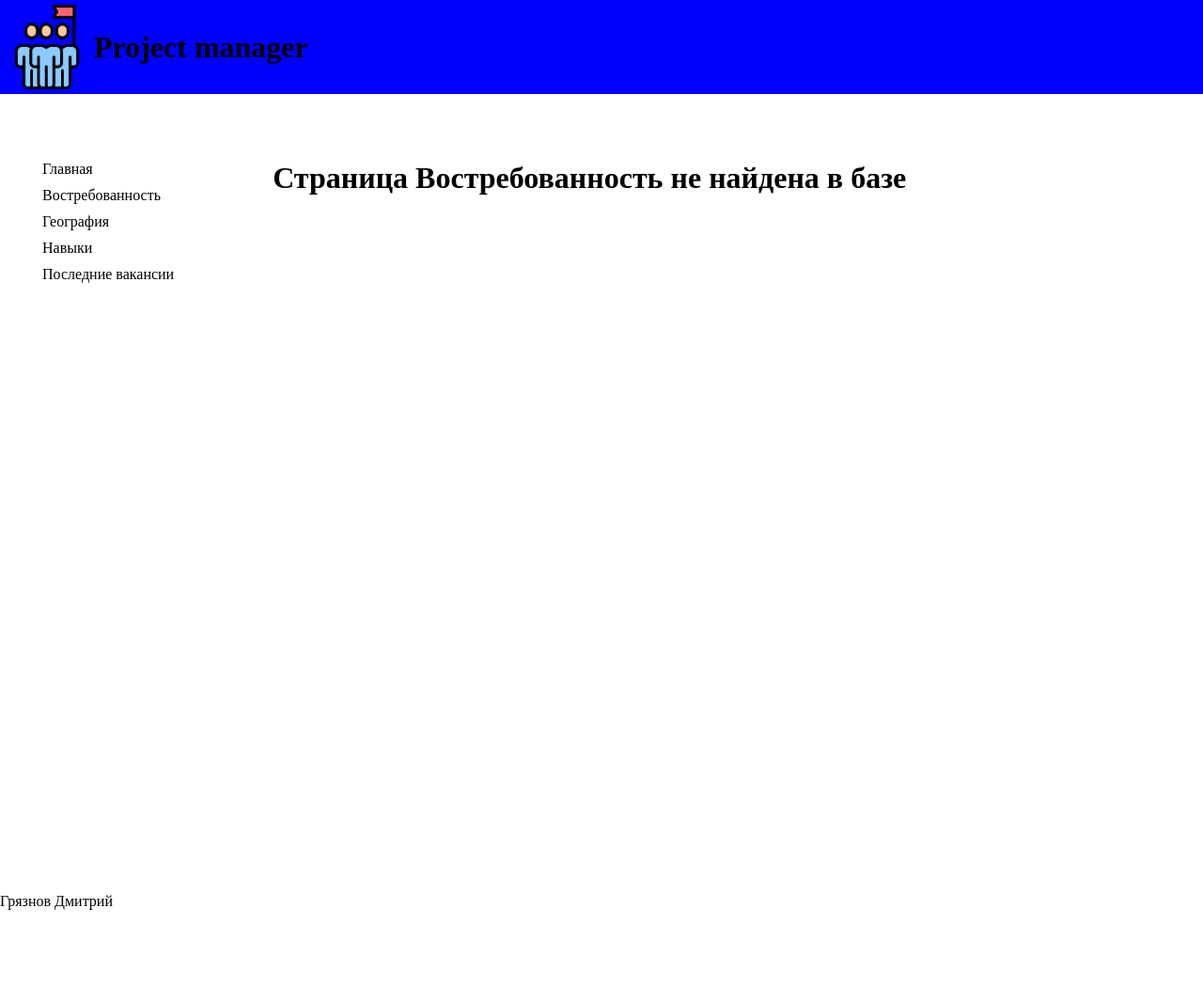
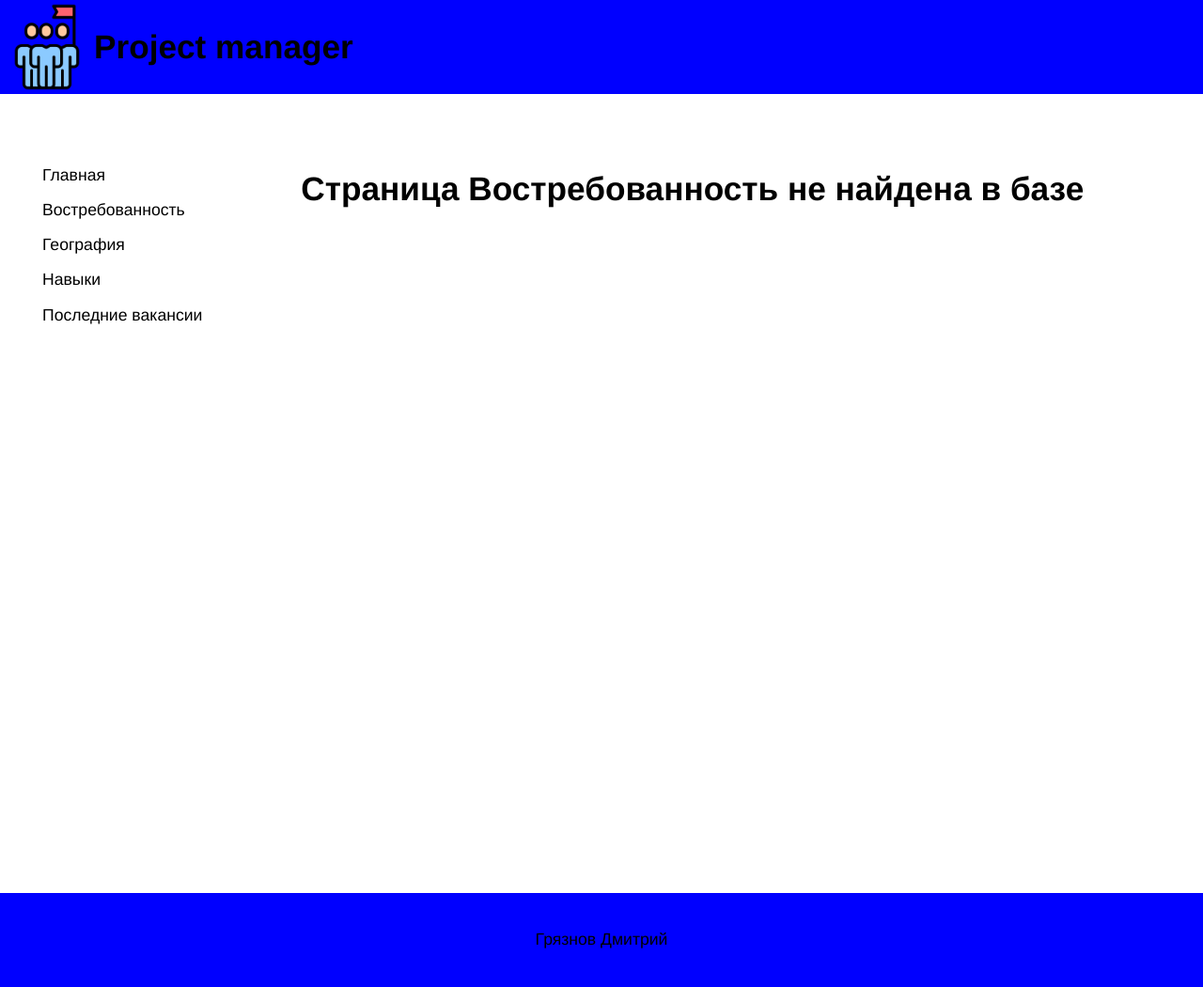
Before and after one commit to millcake666/djangoProjectURFU, a Django app: page /demand/ in a window 1280 px wide. Shown: the whole page at 94% size. Before the commit the page ends 968 px from the top, so only its background shows below. Run offline with Django 4.2, Linux system fonts and the light colour scheme; data that the repository does not hold is empty.

Commit message:
add styles

```diff
--- a/app/views.py
+++ b/app/views.py
@@ -25,7 +25,7 @@ def get_page_info(page):
     tables = []
     for file in csv_files:
         table = parse_data(file.file.path)
-        tables.append(table)
+        tables.append((file.title, table))
 
     return {'tables': tables, 'charts': charts}
 
--- a/static/css/base.css
+++ b/static/css/base.css
@@ -1,7 +1,7 @@
 body{
     padding: 0;
     margin: 0;
-    font-family: Arial sans-serif;
+    font: 110%/1.55 "HSE Sans", "Helvetica Neue", Arial, sans-serif;
 
 }
 
@@ -46,3 +46,15 @@ main{
 .content{
     margin-right: 30px;
 }
+
+
+footer{
+    width: 100%;
+    background: blue;
+    display: flex;
+    flex-direction: column;
+    justify-content: center;
+    align-items: center;
+    gap: 15px;
+    height: 100px;
+}
--- a/templates/app/home.html
+++ b/templates/app/home.html
@@ -3,7 +3,7 @@
 {% block main %}
     <h1>{{ profession.title }}</h1>
 
-    {{ profession.desc | safe }}
+    {{ profession.description | safe }}
 
 
     <div class="gallery">
```
Also changed, not shown: static/app/css/demand.css (+19 -0 lines), templates/app/demand.html (+8 -3 lines).
